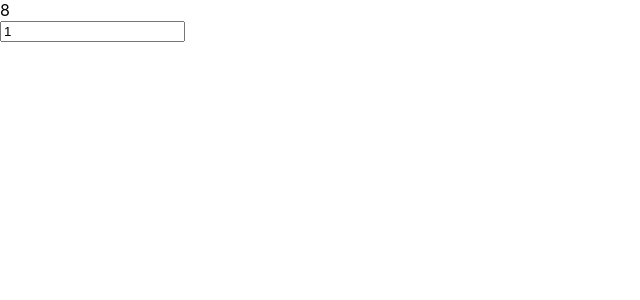
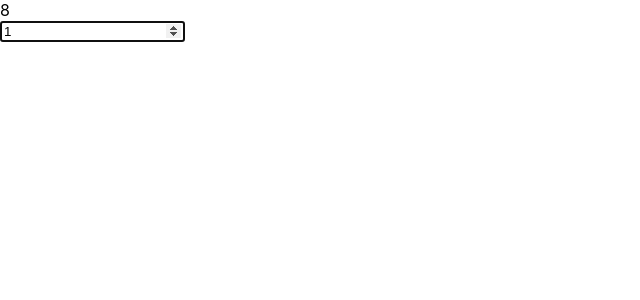
Before and after one commit to dzimentey/super-counter, a React (Create React App) app in the folder my-app/: page / in a window 1280 px wide. Shown: the top 300 px of the page, without its empty margins (0-640 px from the left). Built offline with nearby package versions, Linux system fonts and the light colour scheme.

Commit message:
feat: add autofocus and step to input

```diff
--- a/my-app/src/Counter.tsx
+++ b/my-app/src/Counter.tsx
@@ -21,7 +21,9 @@ export const Counter =()=> {
     return (
         <div className="App">
             <div>{count}</div>
-            <input type ="number" value = {value} onChange ={(e)=>{setValue(e.currentTarget.valueAsNumber)}}/>
+            <input type ="number" value = {value} onChange ={(e)=>{setValue(e.currentTarget.valueAsNumber)}}
+            autoFocus min={0} step={1}
+            />
 
         </div>
     );
```
